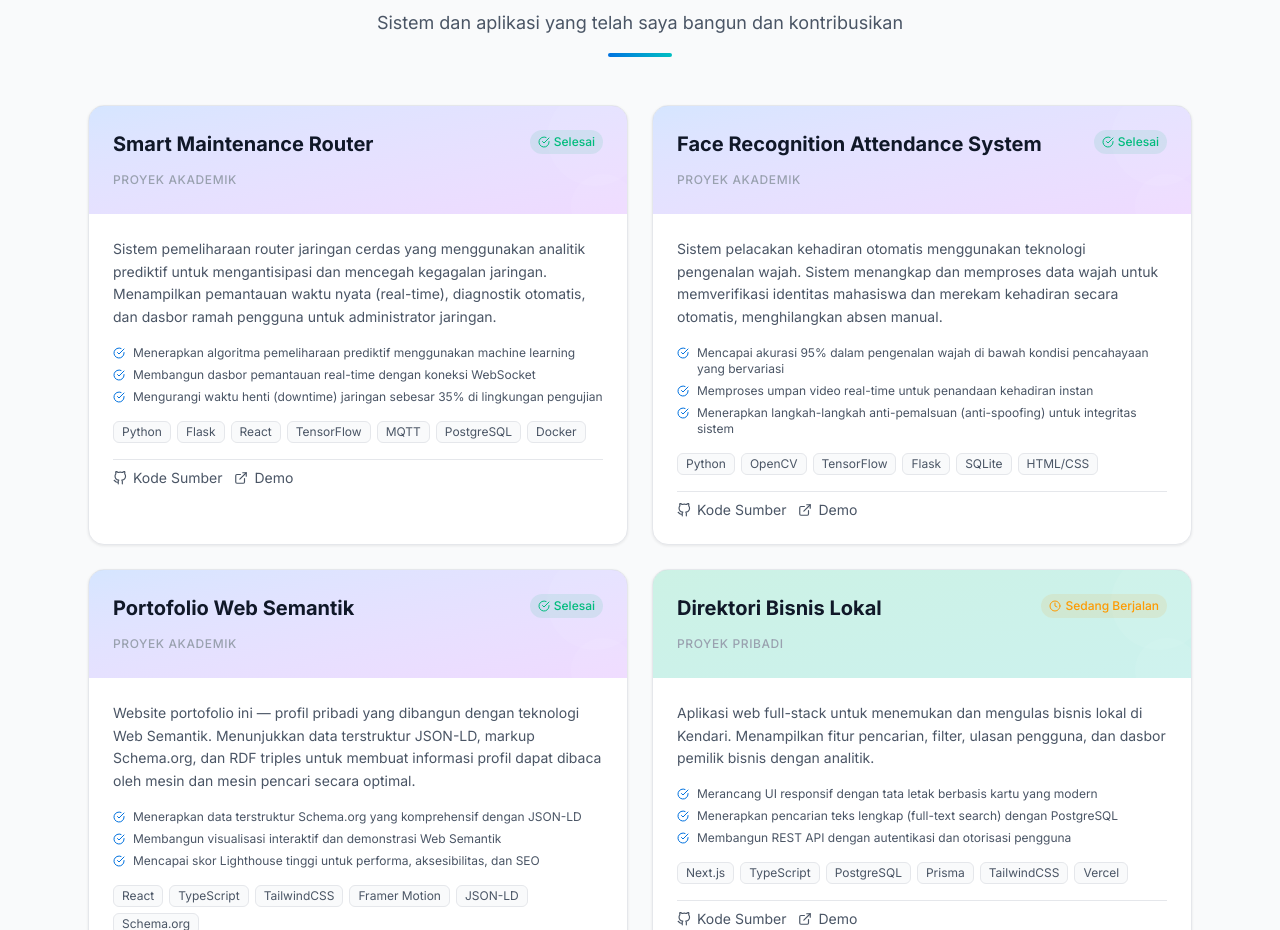
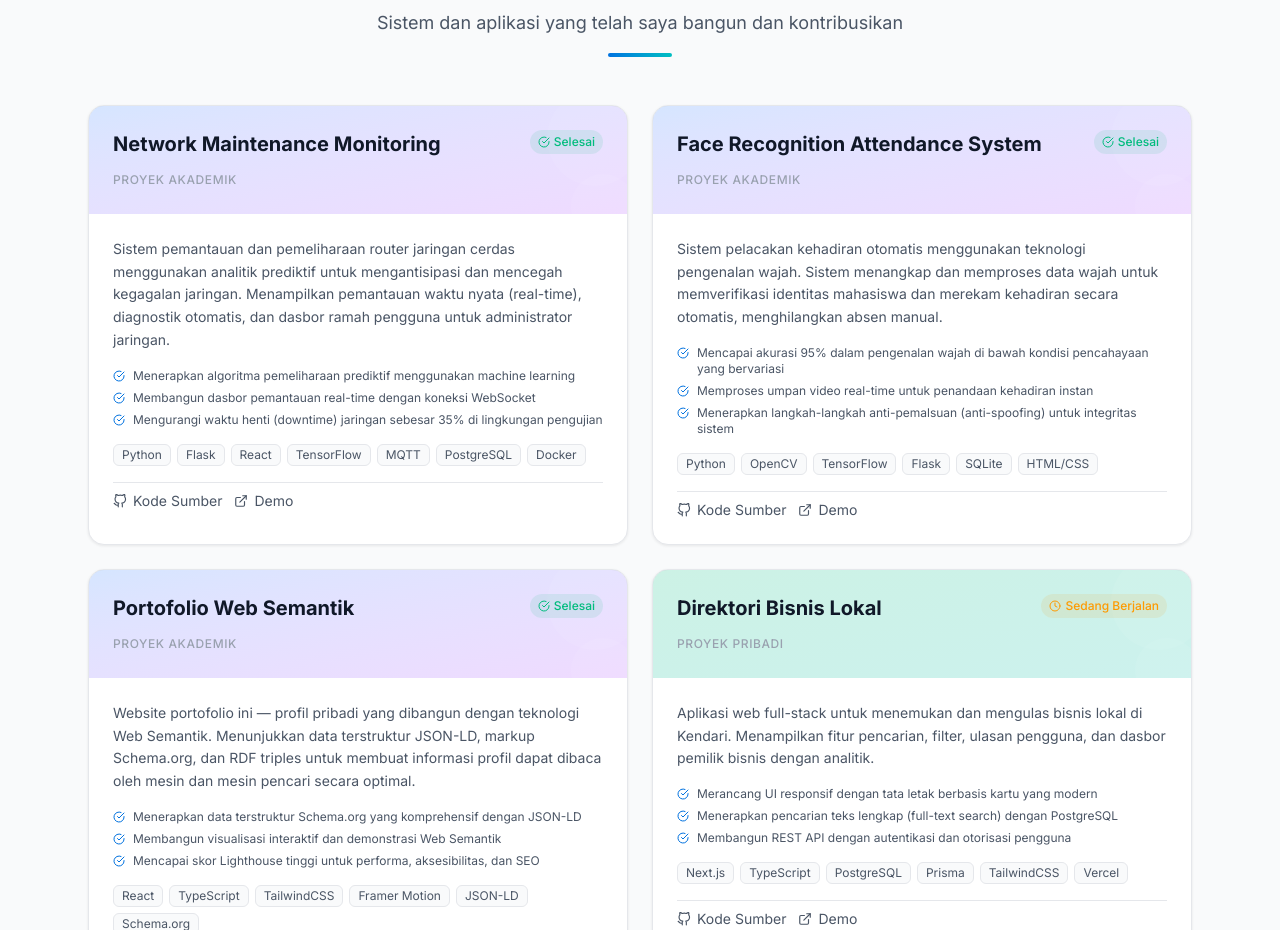
Before and after one commit to JeremyRevaldoLP/Jeremy-Semantic-Portfolio, a React (Vite) app: page / in a window 1280 px wide. Shown: the part 5541-6471 px from the top of the page. Built offline with nearby package versions, Linux system fonts and the light colour scheme.

Commit message:
initialize portfolio profile data with personal information, experience, skills, and projects

```diff
--- a/src/data/profile.ts
+++ b/src/data/profile.ts
@@ -193,11 +193,11 @@ export const skillCategories: SkillCategory[] = [
 // ===== Projects =====
 export const projects: Project[] = [
   {
-    name: 'Smart Maintenance Router',
+    name: 'Network Maintenance Monitoring',
     description:
-      'Sistem pemeliharaan router jaringan cerdas yang menggunakan analitik prediktif untuk mengantisipasi dan mencegah kegagalan jaringan. Menampilkan pemantauan waktu nyata (real-time), diagnostik otomatis, dan dasbor ramah pengguna untuk administrator jaringan.',
+      'Sistem pemantauan dan pemeliharaan router jaringan cerdas menggunakan analitik prediktif untuk mengantisipasi dan mencegah kegagalan jaringan. Menampilkan pemantauan waktu nyata (real-time), diagnostik otomatis, dan dasbor ramah pengguna untuk administrator jaringan.',
     technologies: ['Python', 'Flask', 'React', 'TensorFlow', 'MQTT', 'PostgreSQL', 'Docker'],
-    githubUrl: 'https://github.com/JeremyRevaldoLP/smart-maintenance-router',
+    githubUrl: 'https://github.com/JeremyRevaldoLP/Network-Maintenance-Monitoring',
     status: 'completed',
     type: 'academic',
     highlights: [
@@ -211,7 +211,7 @@ export const projects: Project[] = [
     description:
       'Sistem pelacakan kehadiran otomatis menggunakan teknologi pengenalan wajah. Sistem menangkap dan memproses data wajah untuk memverifikasi identitas mahasiswa dan merekam kehadiran secara otomatis, menghilangkan absen manual.',
     technologies: ['Python', 'OpenCV', 'TensorFlow', 'Flask', 'SQLite', 'HTML/CSS'],
-    githubUrl: 'https://github.com/JeremyRevaldoLP/face-recognition-attendance',
+    githubUrl: 'https://github.com/JeremyRevaldoLP/AI-FaceRecognitionAttendanceSystem',
     status: 'completed',
     type: 'academic',
     highlights: [
@@ -225,7 +225,7 @@ export const projects: Project[] = [
     description:
       'Website portofolio ini — profil pribadi yang dibangun dengan teknologi Web Semantik. Menunjukkan data terstruktur JSON-LD, markup Schema.org, dan RDF triples untuk membuat informasi profil dapat dibaca oleh mesin dan mesin pencari secara optimal.',
     technologies: ['React', 'TypeScript', 'TailwindCSS', 'Framer Motion', 'JSON-LD', 'Schema.org'],
-    githubUrl: 'https://github.com/JeremyRevaldoLP/semantic-portfolio',
+    githubUrl: 'https://github.com/JeremyRevaldoLP/Jeremy-Semantic-Portfolio',
     status: 'completed',
     type: 'academic',
     highlights: [
```
